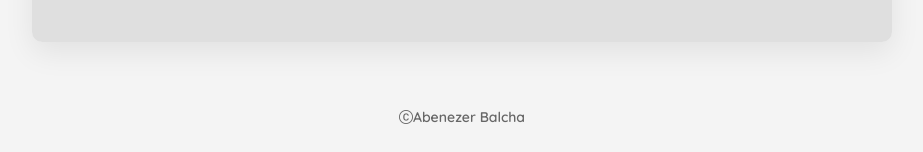
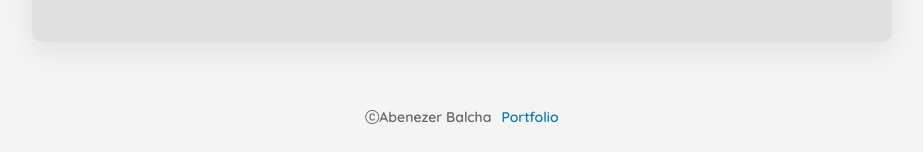
Before and after one commit to abenezerbrh/To-do, a Django app: page / in a window 1280 px wide. Shown: the part 648-800 px from the top of the page, without its empty margins (178-1101 px from the left). Run offline with Django 5.2, Linux system fonts and the light colour scheme; data that the repository does not hold is empty; some web fonts are replaced.

Commit message:
Update task_list.html

```diff
--- a/tasks/templates/tasks/task_list.html
+++ b/tasks/templates/tasks/task_list.html
@@ -144,6 +144,7 @@
     <footer id="footer">
         <i class="bi bi-c-circle"></i>
         <p>Abenezer Balcha</p>
-
-    </footer></body>
+        <a href="https://abenezerbrh.github.io/my-landing-page/" target="_blank">Portfolio</a>
+    </footer>
+</body>
 </html>
```
